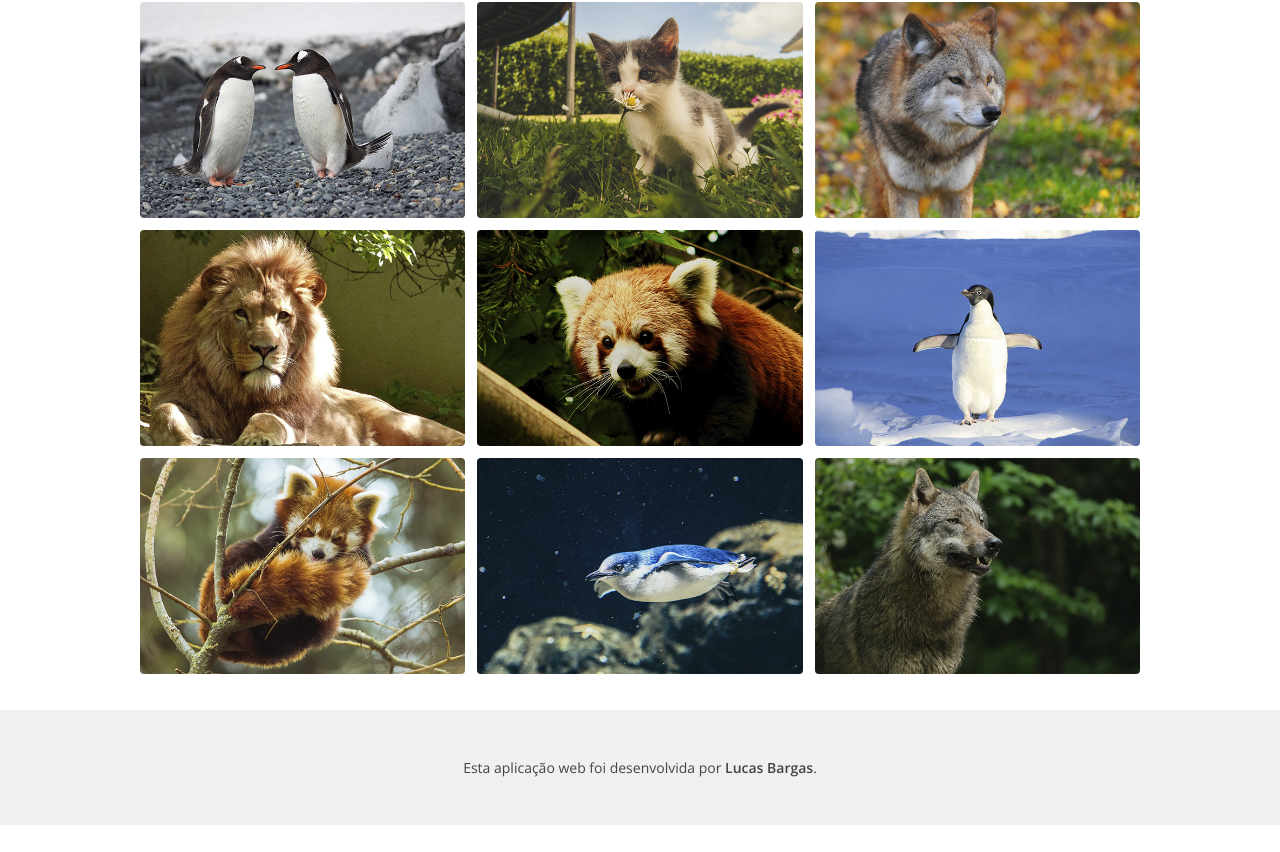
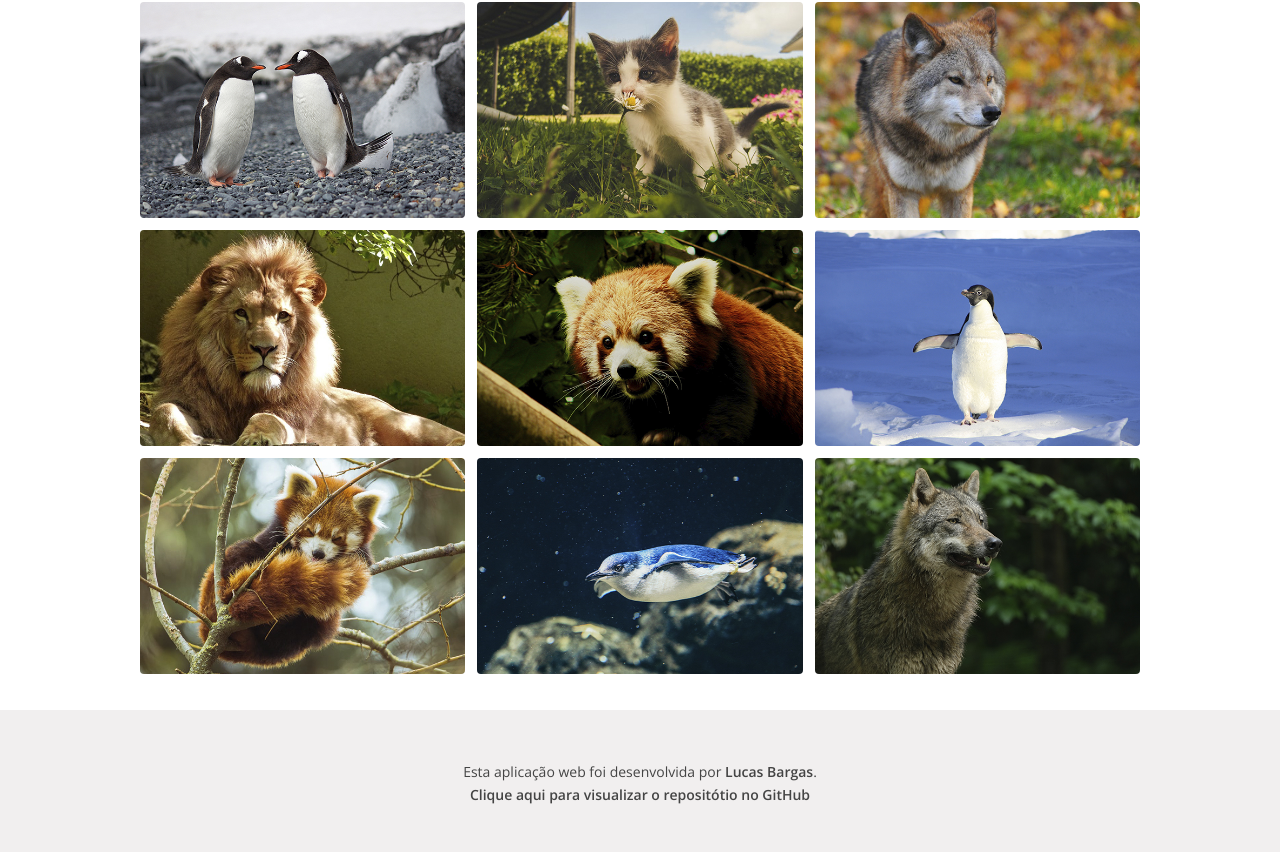
Before and after one commit to LucasBargas/photo_gallery, a React (Create React App) app: page / in a window 1280 px wide. Shown: the part 968-1820 px from the top of the page. Before the commit the page ends 1793 px from the top, so only its background shows below. Built offline with nearby package versions, Linux system fonts and the light colour scheme.

Commit message:
Infos update

```diff
--- a/src/pages/HomePage/Footer/Footer.js
+++ b/src/pages/HomePage/Footer/Footer.js
@@ -7,6 +7,7 @@ const Footer = () => {
     <FooterContainer>
       <Container>
         <p>Esta aplicação web foi desenvolvida por <a href="https://projetoslucasbargas.com/" target="_blank" rel="noopener noreferrer">Lucas Bargas</a>.</p>
+        <a href="https://github.com/LucasBargas/photo_gallery" target="_blank" rel="noopener noreferrer">Clique aqui para visualizar o repositótio no GitHub</a>
       </Container>
     </FooterContainer>
   )
--- a/src/pages/HomePage/Footer/Footer.styles.js
+++ b/src/pages/HomePage/Footer/Footer.styles.js
@@ -4,18 +4,20 @@ export const FooterContainer = styled.footer`
   padding: 3rem 0;
   text-align: center;
   background: ${({ theme }) => theme.colors.FooterColor};
-
-  p {
   font-size: .875rem;
 
   a {
+    display: inline-block;
     text-decoration: none;
     font-weight: 600;
     color: ${({ theme }) => theme.colors.FontColor};
+
+    &:last-of-type {
+      margin-top: .25rem;
+    }
 
     &:hover {
       text-decoration: underline;
     }
   }
-  }
 `;
```
Lines whose indentation alone changed are shown as unchanged.
